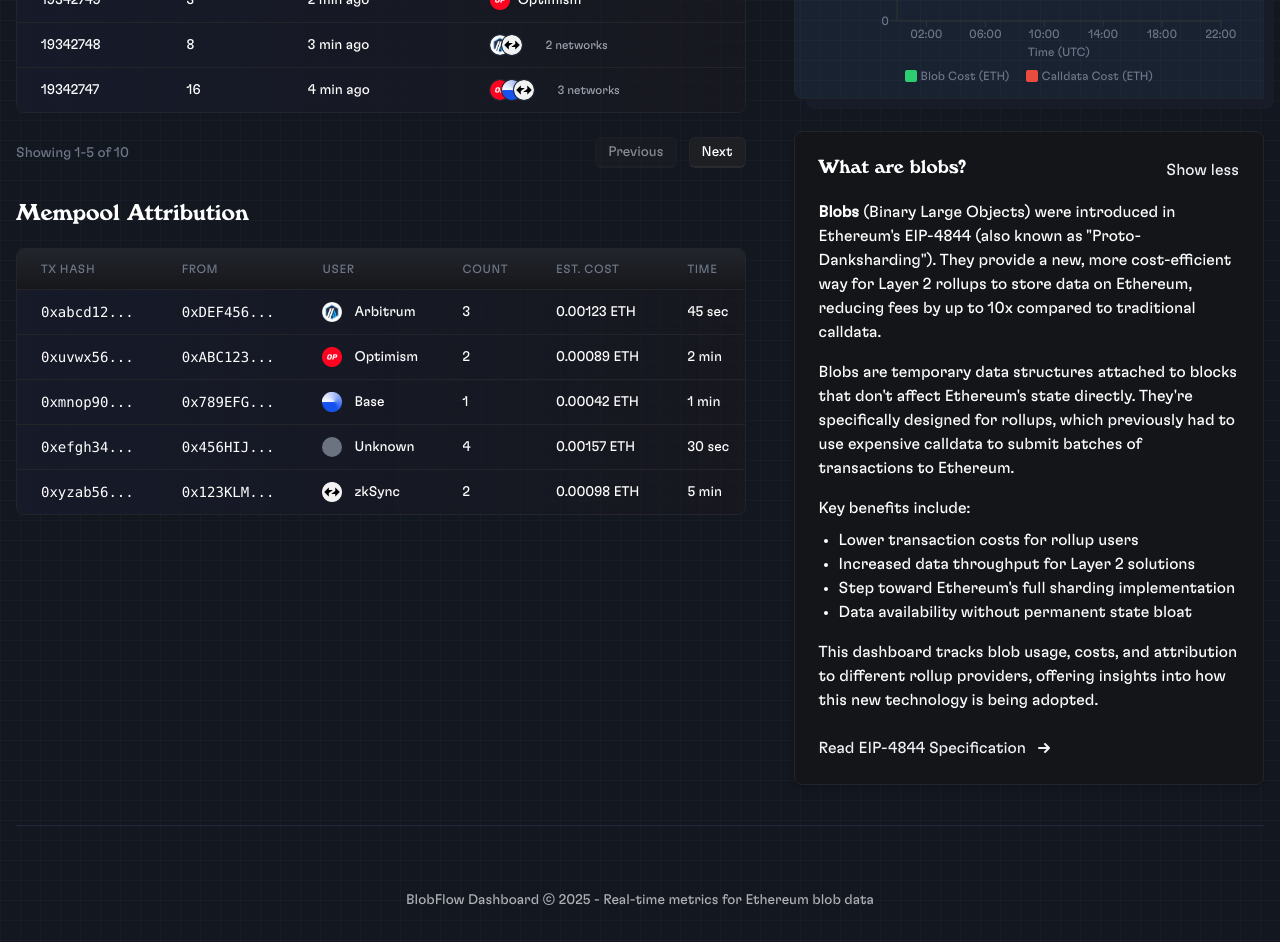
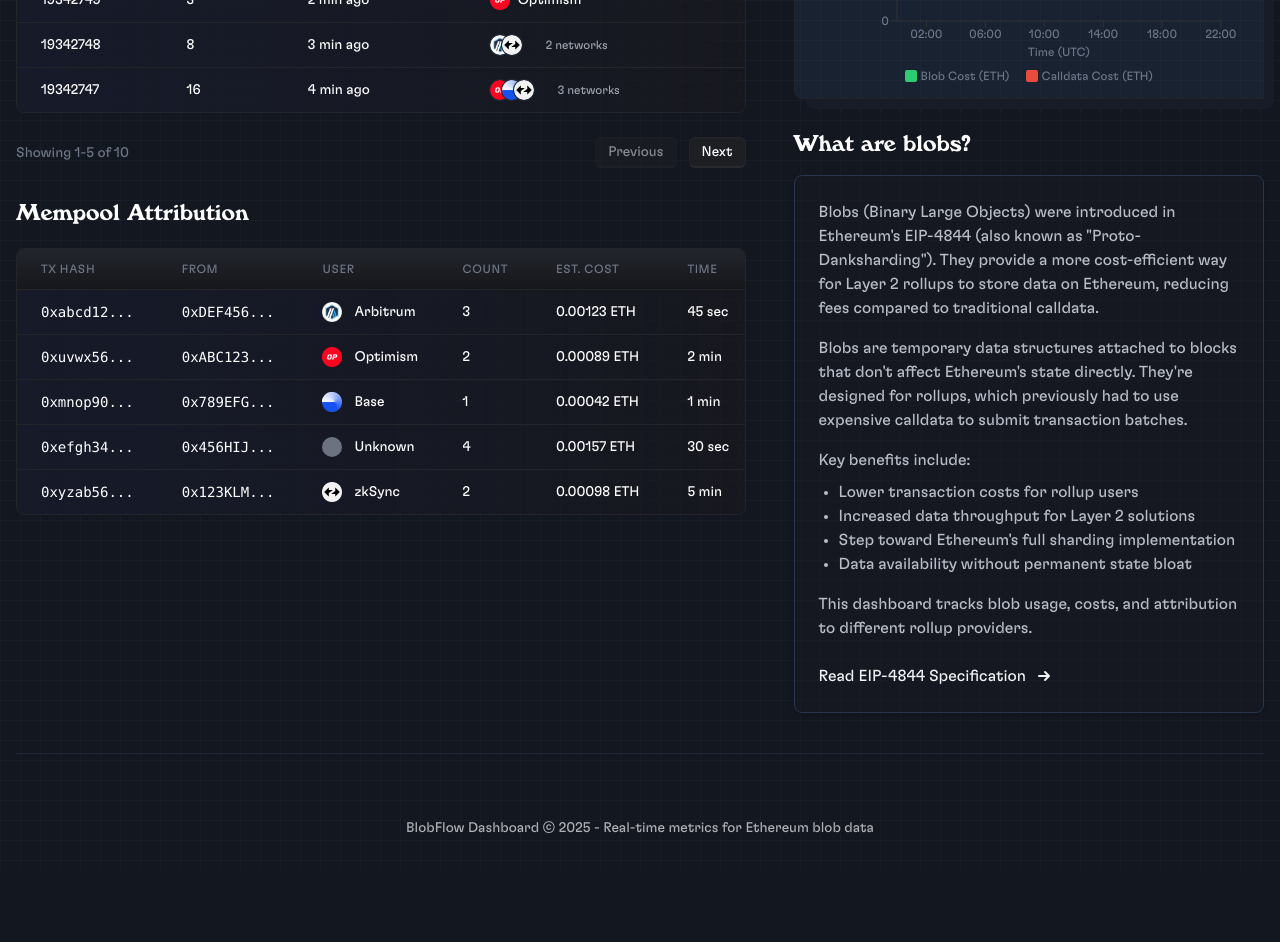
Before and after one commit to douvy/blob-flow, a Next.js app: page / in a window 1280 px wide. Shown: the part 840-1782 px from the top of the page. After the commit the page ends 1710 px from the top, so only its background shows below. Built offline with nearby package versions, Linux system fonts and the light colour scheme.

Commit message:
Improve Blobs explainer section design

```diff
--- a/src/app/page.tsx
+++ b/src/app/page.tsx
@@ -55,7 +55,10 @@
           {/* Right Column (40%) */}
           <div className="lg:col-span-2 space-y-8">
             <MetricsCharts />
-            <ExplainerSection />
+            <div>
+              <h2 className="text-2xl font-windsor-bold text-white mb-3">What are blobs?</h2>
+              <ExplainerSection />
+            </div>
           </div>
         </div>
 
--- a/src/components/ExplainerSection.tsx
+++ b/src/components/ExplainerSection.tsx
@@ -1,54 +1,34 @@
 "use client";
 
-import React, { useState } from 'react';
+import React from 'react';
 
 export default function ExplainerSection() {
-  const [isExpanded, setIsExpanded] = useState(true);
-
   return (
-    <section className="bg-container rounded-lg p-6 shadow-md border border-divider">
-      <div className="flex items-center justify-between mb-4">
-        <h2 className="text-xl font-windsor-bold text-white">What are blobs?</h2>
-        <button
-          onClick={() => setIsExpanded(!isExpanded)}
-          className="text-blue-400 hover:text-blue-300 transition-colors focus:outline-none"
-        >
-          {isExpanded ? 'Show less' : 'Show more'}
-        </button>
-      </div>
+    <section className="bg-[#171a22]/60 rounded-lg p-6 shadow-md border border-dividerBlue">
 
       <div className="prose prose-invert max-w-none">
-        <p className="text-white">
-          <strong>Blobs</strong> (Binary Large Objects) were introduced in Ethereum's EIP-4844 (also known as "Proto-Danksharding").
-          They provide a new, more cost-efficient way for Layer 2 rollups to store data on Ethereum, reducing fees
-          by up to 10x compared to traditional calldata.
+        <p className="text-[#b8bdc7]">
+          Blobs (Binary Large Objects) were introduced in Ethereum's EIP-4844 (also known as "Proto-Danksharding"). They provide a more cost-efficient way for Layer 2 rollups to store data on Ethereum, reducing fees compared to traditional calldata.
         </p>
 
-        {isExpanded && (
-          <>
-            <p className="text-white mt-4">
-              Blobs are temporary data structures attached to blocks that don't affect Ethereum's state directly.
-              They're specifically designed for rollups, which previously had to use expensive calldata to submit
-              batches of transactions to Ethereum.
+        <p className="text-[#b8bdc7] mt-4">
+          Blobs are temporary data structures attached to blocks that don't affect Ethereum's state directly. They're designed for rollups, which previously had to use expensive calldata to submit transaction batches.
         </p>
 
-            <p className="text-white mt-4">
+        <p className="text-[#b8bdc7] mt-4">
           Key benefits include:
         </p>
 
-            <ul className="list-disc pl-5 mt-2 text-white">
+        <ul className="list-disc pl-5 mt-2 text-[#b8bdc7]">
           <li>Lower transaction costs for rollup users</li>
           <li>Increased data throughput for Layer 2 solutions</li>
           <li>Step toward Ethereum's full sharding implementation</li>
           <li>Data availability without permanent state bloat</li>
         </ul>
 
-            <p className="text-white mt-4">
-              This dashboard tracks blob usage, costs, and attribution to different rollup providers,
-              offering insights into how this new technology is being adopted.
+        <p className="text-[#b8bdc7] mt-4">
+          This dashboard tracks blob usage, costs, and attribution to different rollup providers.
         </p>
-          </>
-        )}
 
         <div className="mt-6">
           <a
--- a/tailwind.config.js
+++ b/tailwind.config.js
@@ -18,6 +18,7 @@
         bodyText: "#f1f2f4",
         secondaryText: "#6e7687",
         divider: "#23252a",
+        dividerBlue: "#27364e",
         blue: "#4D7DBF"
       },
       backgroundImage: {
```
Lines whose indentation alone changed are shown as unchanged.
